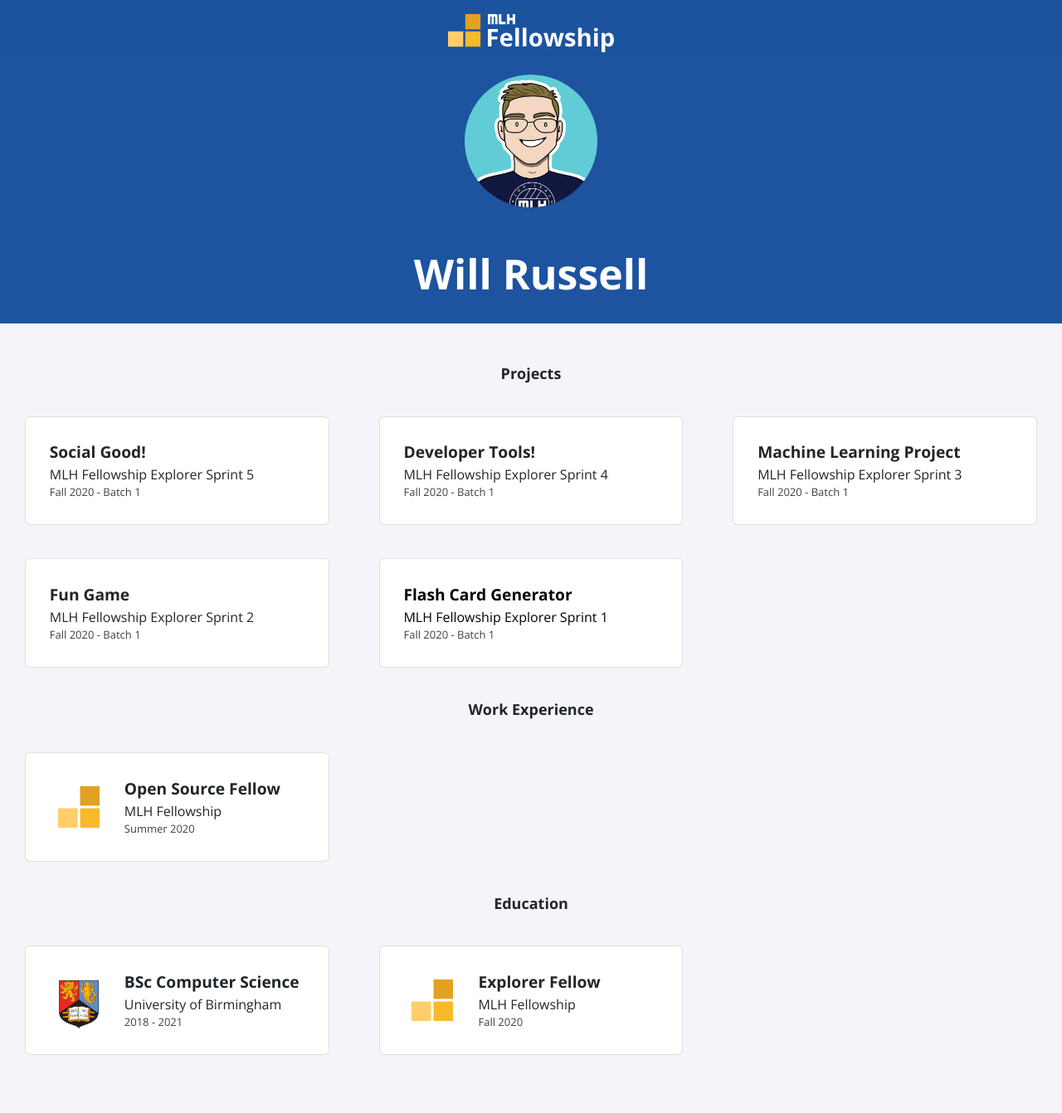
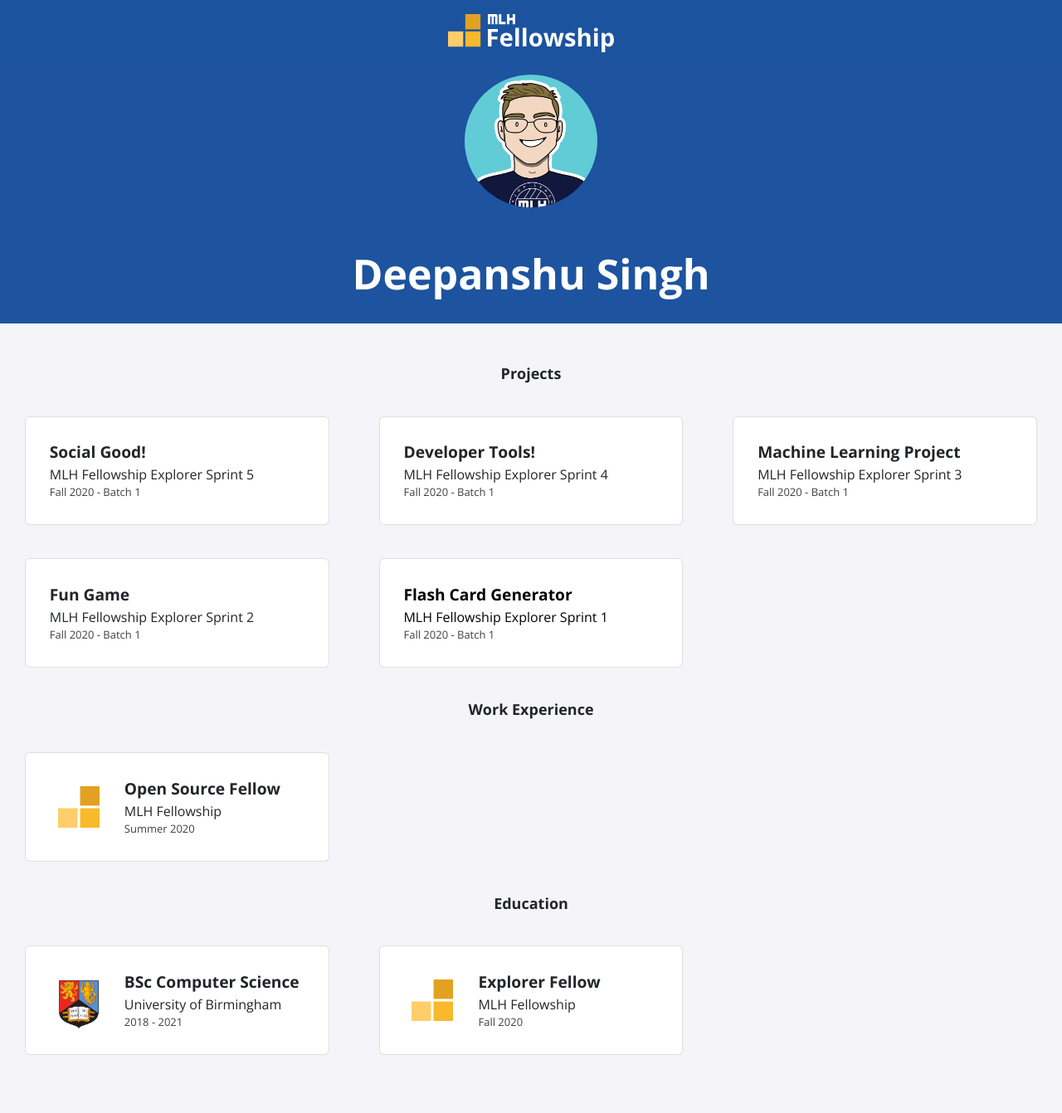
Before and after one commit to deepu14d/deepu14d.github.io, a Jekyll site: the page built from index.html, in a window 1280 px wide. Shown: the whole page at 83% size. Built offline with Jekyll 4.4.1, drawn with Linux system fonts in a browser that asks for light colours; nearby versions of some CDN libraries.

Commit message:
Update _config.yml

```diff
--- a/_config.yml
+++ b/_config.yml
@@ -1,13 +1,13 @@
-title: "Will Russell"
-email: fellowship@mlh.io
-description: >- # this means to ignore newlines until "baseurl:"
-  Write an awesome description for your new site here. You can edit this
-  line in _config.yml. It will appear in your document head meta (for
-  Google search results) and in your feed.xml site description.
+title: "Deepanshu Singh"
+# email: fellowship@mlh.io
+# description: >- # this means to ignore newlines until "baseurl:"
+#   Write an awesome description for your new site here. You can edit this
+#   line in _config.yml. It will appear in your document head meta (for
+#   Google search results) and in your feed.xml site description.
 baseurl: "/"
-url: "/portfolio-template"
+url: "https://deepu14d.github.io/"
 twitter_username: mlhacks
-github_username:  mlh-fellowship
+github_username:  deepu14d
 
 sass:
   sass_dir: _sass
```
